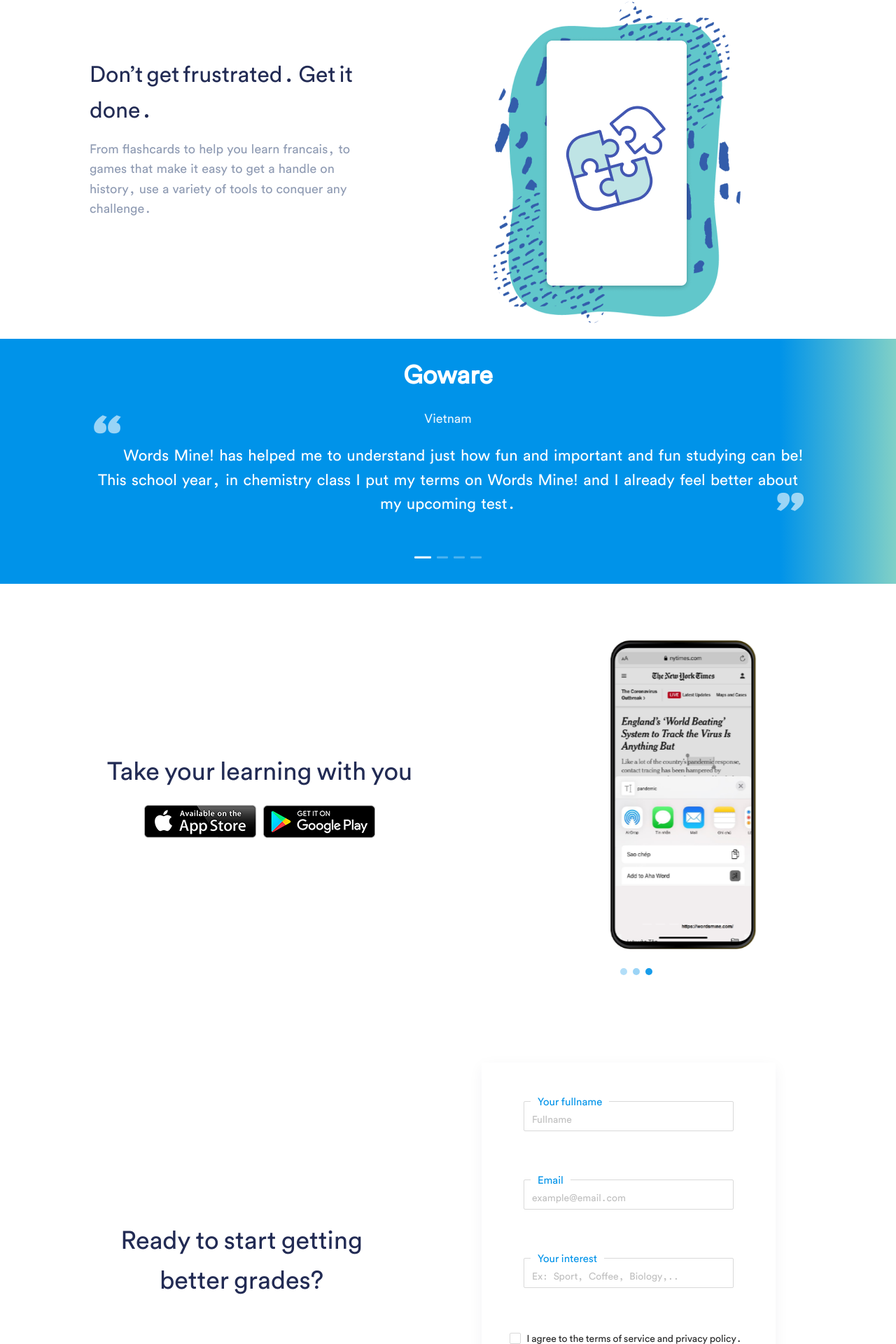
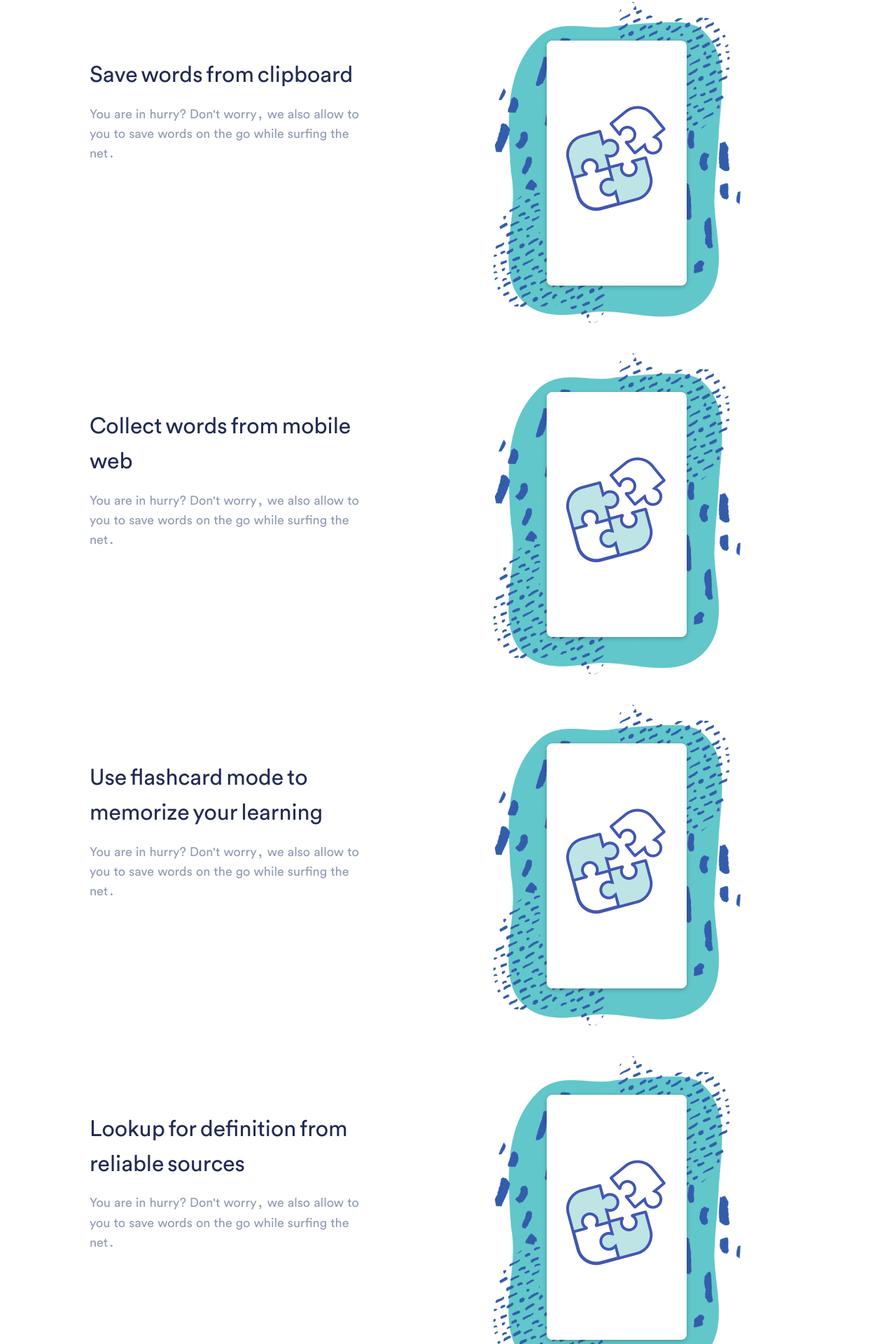
Before and after one commit to KieIO/wordsmine-landing-page, a React (Create React App) app: page / in a window 1280 px wide. Shown: the part 1935-3855 px from the top of the page at 70% size. Built offline with nearby package versions, Linux system fonts and the light colour scheme; no server answers.

Commit message:
Change copoy

```diff
--- a/src/components/Feature/Feature.jsx
+++ b/src/components/Feature/Feature.jsx
@@ -1,37 +1,93 @@
-import React from 'react'
-import ImgValue1 from '../../img/value1.png'
-import ImgValue2 from '../../img/value2.png'
+import React from "react";
+import ImgValue1 from "../../img/value1.png";
+import ImgValue2 from "../../img/value2.png";
 
-import './Feature.scss';
+import "./Feature.scss";
 
 const Feature = () => {
   return (
     <section className="feature u-padding-horizontal-section" id="feature">
       <div className="feature__disflex">
         <div className="feature__img col-6">
-                    <img src={ImgValue1} alt="feature" ></img>
+          <img src={ImgValue1} alt="feature"></img>
         </div>
         <div className="col-6 feature__content-padding-left">
-                    <h2>Your next win is just a fact away</h2>
-                    <p>From flashcards to help you learn francais, to games that make it easy to get a handle on history, use a variety of tools to conquer any challenge.</p>
+          <h2>Save words from selection</h2>
+          <p>You can collect any words from any pages.</p>
         </div>
       </div>
 
       <div className="feature__disflex">
         <div className="col-6 feature__content-padding">
-                    <h2>Don’t get frustrated. Get it done.</h2>
-                    <p>From flashcards to help you learn francais, to games that make it easy to get a handle on history, use a variety of tools to conquer any challenge.</p>
+          <h2>Save words from clipboard</h2>
+          <p>
+            You are in hurry? Don't worry, we also allow to you to save words on
+            the go while surfing the net.
+          </p>
         </div>
 
         <div className="feature__img col-6">
-                    <img src={ImgValue2} alt="feature" ></img>
+          <img src={ImgValue2} alt="feature"></img>
         </div>
       </div>
 
+      <div className="feature__disflex">
+        <div className="col-6 feature__content-padding">
+          <h2>Collect words from mobile web</h2>
+          <p>
+            You are in hurry? Don't worry, we also allow to you to save words on
+            the go while surfing the net.
+          </p>
+        </div>
 
+        <div className="feature__img col-6">
+          <img src={ImgValue2} alt="feature"></img>
+        </div>
+      </div>
 
+      <div className="feature__disflex">
+        <div className="col-6 feature__content-padding">
+          <h2>Use flashcard mode to memorize your learning</h2>
+          <p>
+            You are in hurry? Don't worry, we also allow to you to save words on
+            the go while surfing the net.
+          </p>
+        </div>
+
+        <div className="feature__img col-6">
+          <img src={ImgValue2} alt="feature"></img>
+        </div>
+      </div>
+
+      <div className="feature__disflex">
+        <div className="col-6 feature__content-padding">
+          <h2>Lookup for definition from reliable sources</h2>
+          <p>
+            You are in hurry? Don't worry, we also allow to you to save words on
+            the go while surfing the net.
+          </p>
+        </div>
+
+        <div className="feature__img col-6">
+          <img src={ImgValue2} alt="feature"></img>
+        </div>
+      </div>
+
+      <div className="feature__disflex">
+        <div className="col-6 feature__content-padding">
+          <h2>Customize your definition as you want</h2>
+          <p>
+            You are in hurry? Don't worry, we also allow to you to save words on
+            the go while surfing the net.
+          </p>
+        </div>
+
+        <div className="feature__img col-6">
+          <img src={ImgValue2} alt="feature"></img>
+        </div>
+      </div>
     </section>
   );
-}
+};
 
 export default Feature;
```
Lines whose indentation alone changed are shown as unchanged.
